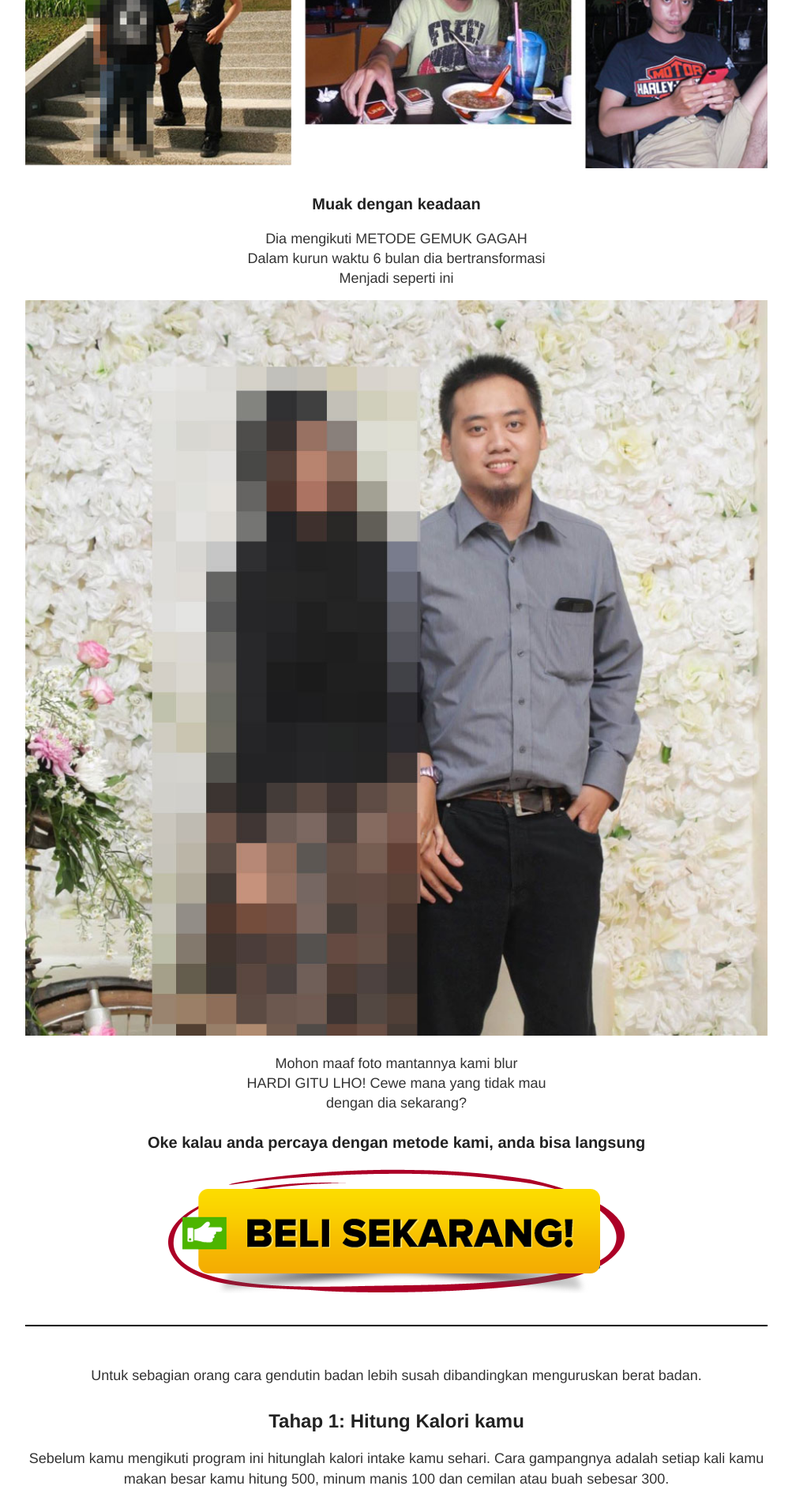
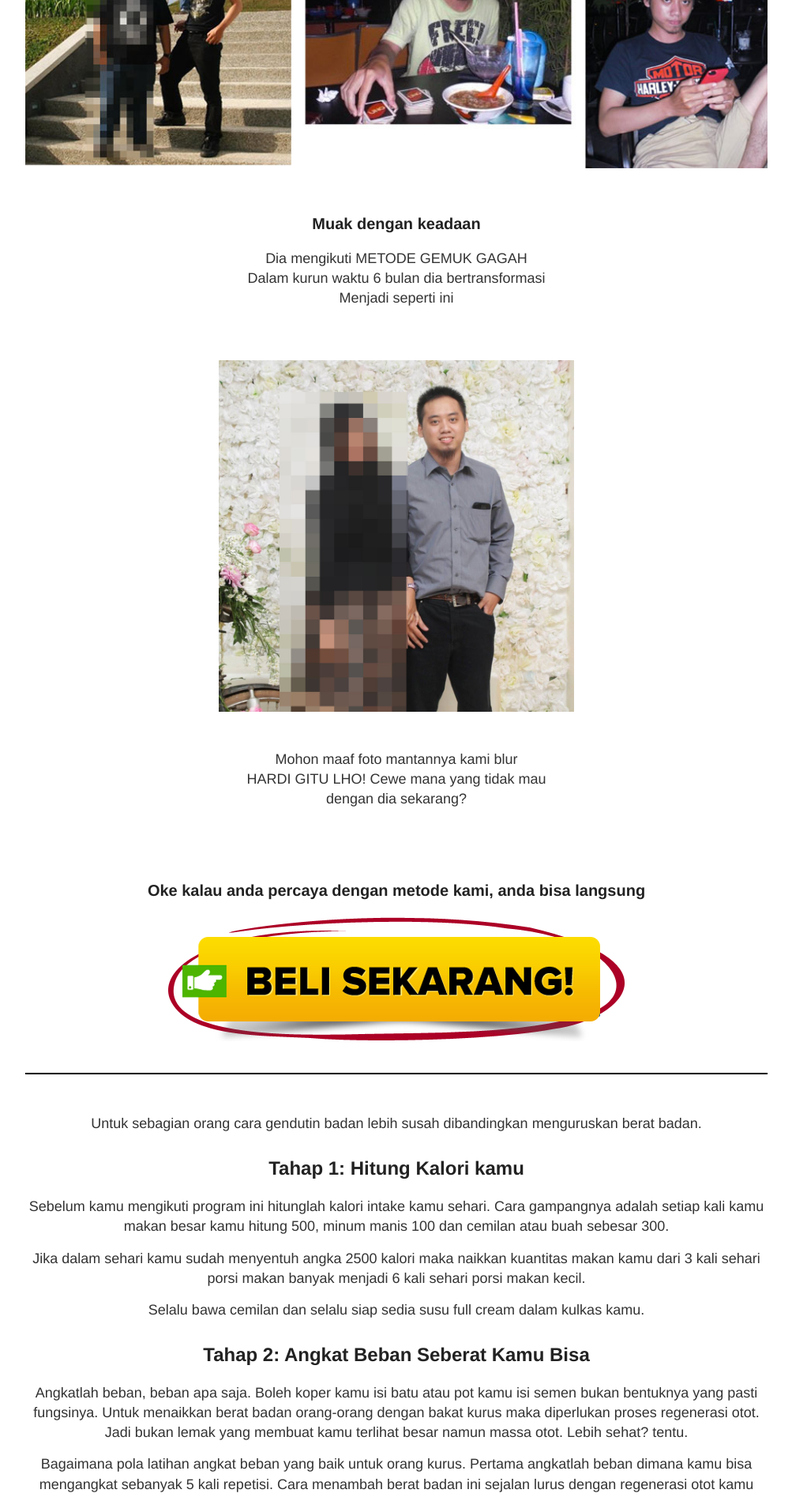
Before and after one commit to kemtol/gemukgagah, a Jekyll site: the page built from index.html, in a window 1280 px wide. Shown: the part 1002-2897 px from the top of the page at 79% size, without its empty margins (138-1141 px from the left). Built offline with Jekyll 4.4.1, drawn with Linux system fonts in a browser that asks for light colours.

Commit message:
Update default.html

```diff
--- a/_layouts/default.html
+++ b/_layouts/default.html
@@ -25,18 +25,18 @@
             <p>Karena kami membuktikan bukti bukan sekedar janji.</p>
 
             <h3>Namanya Hardi dulu dia dijukuli si gondrong kurus</h3>
-            <img src="{{ site.baseurl }}images/rahasia-cara-cepat-menjadi-gemuk.jpg" />
+            <img src="{{ site.baseurl }}images/rahasia-cara-cepat-menjadi-gemuk.jpg" /><br /><br />
 
             <h3>Muak dengan keadaan</h3>
             <p>Dia mengikuti METODE GEMUK GAGAH<br/>
             Dalam kurun waktu 6 bulan dia bertransformasi<br/>
-            Menjadi seperti ini</p>
+            Menjadi seperti ini</p><br /><br />
 
-            <img src="{{ site.baseurl }}images/dulu-kurus-sekarang-gemuk.jpg" />
+            <img src="{{ site.baseurl }}images/dulu-kurus-sekarang-gemuk.jpg" style="width:450px;max-width:75%" /><br /><br />
 
             <p>Mohon maaf foto mantannya kami blur<br/>
             HARDI GITU LHO! Cewe mana yang tidak mau<br/>
-            dengan dia sekarang?</p>
+            dengan dia sekarang?</p><br /><br />
 
             <h3>Oke kalau anda percaya dengan metode kami, anda bisa langsung</h3>
             <img src="{{ site.baseurl }}images/beli-obat-cepet-gemuk.png" class="max-width:100%" />
```
